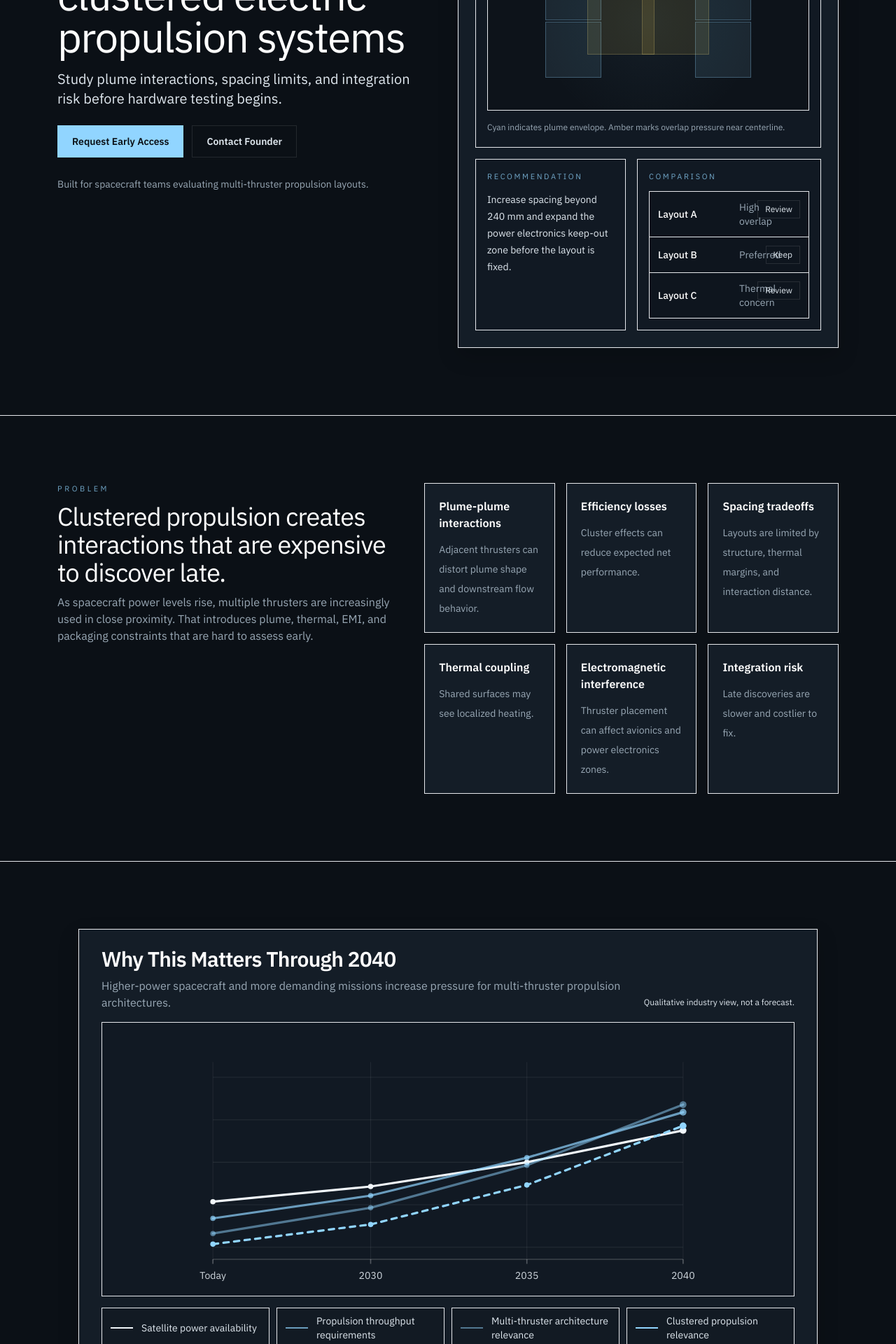
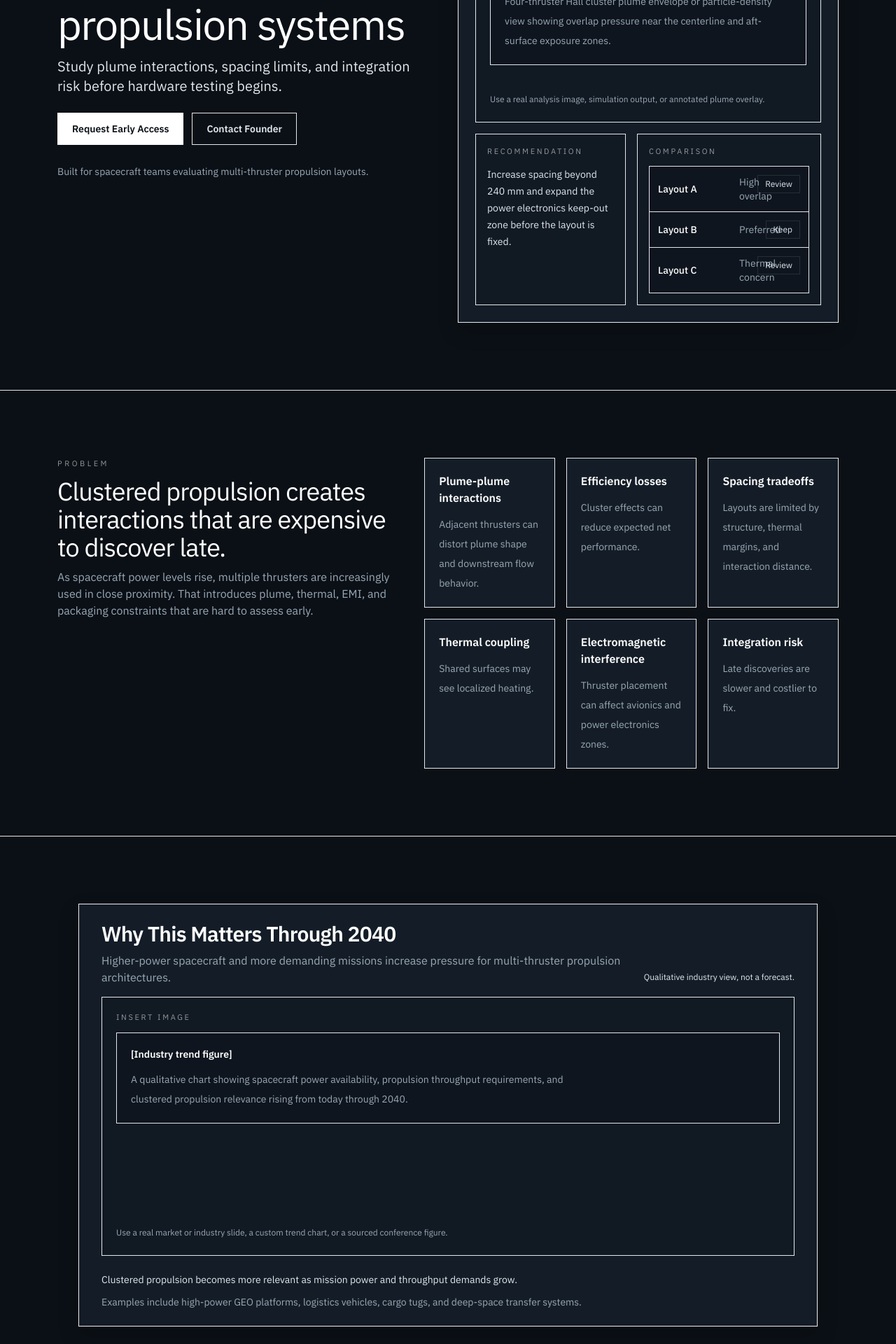
Before and after one commit to Venny-G/launchledger-web, a Next.js app: page / in a window 1280 px wide. Shown: the part 520-2440 px from the top of the page at 70% size. Built offline with nearby package versions, Linux system fonts and the light colour scheme.

Commit message:
Shift homepage to white-accent image placeholders

```diff
--- a/src/app/globals.css
+++ b/src/app/globals.css
@@ -21,9 +21,7 @@ body::before {
   content: "";
   position: fixed;
   inset: 0;
-  background:
-    radial-gradient(circle at top, rgba(145, 213, 255, 0.12), transparent 34%),
-    linear-gradient(180deg, rgba(255, 255, 255, 0.02), transparent 28%);
+  background: linear-gradient(180deg, rgba(255, 255, 255, 0.035), transparent 24%);
   pointer-events: none;
   z-index: -2;
 }
@@ -42,7 +40,7 @@ body::after {
 }
 
 ::selection {
-  background: rgba(145, 213, 255, 0.24);
+  background: rgba(255, 255, 255, 0.18);
   color: #ffffff;
 }
 
--- a/src/app/layout.tsx
+++ b/src/app/layout.tsx
@@ -55,7 +55,7 @@ export default function RootLayout({
       <body className="font-sans antialiased">
         <a
           href="#content"
-          className="sr-only focus:not-sr-only focus:fixed focus:left-4 focus:top-4 focus:z-[100] focus:bg-cyan focus:px-4 focus:py-2 focus:text-sm focus:font-semibold focus:text-slate"
+          className="sr-only focus:not-sr-only focus:fixed focus:left-4 focus:top-4 focus:z-[100] focus:bg-white focus:px-4 focus:py-2 focus:text-sm focus:font-semibold focus:text-slate"
         >
           Skip to content
         </a>
--- a/src/app/page.tsx
+++ b/src/app/page.tsx
@@ -1,4 +1,5 @@
 import { CtaBanner } from "@/components/cta-banner";
+import { ImagePlaceholder } from "@/components/image-placeholder";
 import { PressureTrendsFigure } from "@/components/pressure-trends-figure";
 import { SectionHeading } from "@/components/section-heading";
 import { Shell } from "@/components/shell";
@@ -23,6 +24,19 @@ const comparisonRows = [
   { configuration: "Layout A", outcome: "High overlap", action: "Review" },
   { configuration: "Layout B", outcome: "Preferred", action: "Keep" },
   { configuration: "Layout C", outcome: "Thermal concern", action: "Review" },
+];
+
+const credibilitySlots = [
+  {
+    title: "Cluster geometry trade study",
+    description:
+      "Compare spacing, cant angle, and keep-out margins across candidate propulsion layouts.",
+  },
+  {
+    title: "Thermal and EMI risk map",
+    description:
+      "Show sensitive avionics and power electronics zones relative to clustered thruster placement.",
+  },
 ];
 
 const workflowModules = [
@@ -54,7 +68,7 @@ export default function HomePage() {
           <div className="grid gap-10 lg:grid-cols-[minmax(0,1fr)_31rem] lg:items-center xl:grid-cols-[minmax(0,1fr)_34rem] xl:gap-14">
             <div className="max-w-3xl space-y-6">
               <div className="space-y-4">
-                <p className="font-mono text-xs uppercase tracking-[0.32em] text-cyan/75">
+                <p className="font-mono text-xs uppercase tracking-[0.32em] text-white/55">
                   LaunchLedger
                 </p>
                 <h1 className="max-w-4xl font-display text-4xl tracking-tight text-white sm:text-5xl lg:text-6xl">
@@ -69,13 +83,13 @@ export default function HomePage() {
               <div className="flex flex-col gap-3 sm:flex-row sm:flex-wrap">
                 <a
                   href={`mailto:${siteConfig.contactEmail}?subject=LaunchLedger%20Early%20Access`}
-                  className="inline-flex w-full items-center justify-center border border-cyan bg-cyan px-5 py-3 text-sm font-semibold text-ink transition hover:bg-white sm:w-auto"
+                  className="inline-flex w-full items-center justify-center border border-white bg-white px-5 py-3 text-sm font-semibold text-ink transition hover:bg-white/90 sm:w-auto"
                 >
                   Request Early Access
                 </a>
                 <a
                   href={`mailto:${siteConfig.contactEmail}?subject=LaunchLedger%20Founder%20Conversation`}
-                  className="inline-flex w-full items-center justify-center border border-white/10 px-5 py-3 text-sm font-semibold text-cloud transition hover:border-cyan/30 hover:text-white sm:w-auto"
+                  className="inline-flex w-full items-center justify-center border border-white/12 px-5 py-3 text-sm font-semibold text-cloud transition hover:border-white/28 hover:text-white sm:w-auto"
                 >
                   Contact Founder
                 </a>
@@ -89,7 +103,7 @@ export default function HomePage() {
             <div className="border border-white/8 bg-panel p-4 shadow-glow sm:p-5 lg:p-6">
               <div className="flex items-start justify-between gap-4">
                 <div>
-                  <p className="font-mono text-[11px] uppercase tracking-[0.28em] text-cyan/75">
+                  <p className="font-mono text-[11px] uppercase tracking-[0.28em] text-white/55">
                     Example Assessment
                   </p>
                   <h2 className="mt-3 text-xl font-semibold tracking-tight text-white">
@@ -97,7 +111,7 @@ export default function HomePage() {
                   </h2>
                 </div>
                 <span className="border border-white/10 px-3 py-1 text-xs font-medium text-cloud">
-                  Demonstration
+                  Image slot
                 </span>
               </div>
 
@@ -107,7 +121,7 @@ export default function HomePage() {
                     key={item.label}
                     className="bg-slate px-4 py-3"
                   >
-                    <dt className="font-mono text-[11px] uppercase tracking-[0.22em] text-cyan/75">
+                    <dt className="font-mono text-[11px] uppercase tracking-[0.22em] text-white/55">
                       {item.label}
                     </dt>
                     <dd className="mt-1.5 text-sm font-medium text-white">
@@ -118,25 +132,16 @@ export default function HomePage() {
               </dl>
 
               <div className="mt-5 grid gap-4">
-                <div className={innerCardClass}>
-                  <div className="relative h-56 overflow-hidden border border-white/8 bg-[#0d131a] sm:h-64">
-                    <div className="absolute inset-0 bg-[radial-gradient(circle_at_center,rgba(145,213,255,0.06),transparent_60%)]" />
-                    <div className="absolute left-[18%] top-[18%] h-20 w-20 border border-cyan/30 bg-cyan/10" />
-                    <div className="absolute right-[18%] top-[18%] h-20 w-20 border border-cyan/30 bg-cyan/10" />
-                    <div className="absolute bottom-[18%] left-[18%] h-20 w-20 border border-cyan/30 bg-cyan/10" />
-                    <div className="absolute bottom-[18%] right-[18%] h-20 w-20 border border-cyan/30 bg-cyan/10" />
-                    <div className="absolute left-[31%] top-[31%] h-24 w-24 border border-amber-200/20 bg-amber-300/10" />
-                    <div className="absolute right-[31%] top-[31%] h-24 w-24 border border-amber-200/20 bg-amber-300/10" />
-                  </div>
-                  <p className="mt-3 text-xs leading-6 text-muted">
-                    Cyan indicates plume envelope. Amber marks overlap pressure
-                    near centerline.
-                  </p>
-                </div>
+                <ImagePlaceholder
+                  title="Plume overlap map"
+                  description="Four-thruster Hall cluster plume envelope or particle-density view showing overlap pressure near the centerline and aft-surface exposure zones."
+                  note="Use a real analysis image, simulation output, or annotated plume overlay."
+                  frameClassName="min-h-[18rem]"
+                />
 
                 <div className="grid gap-4 lg:grid-cols-[minmax(0,0.9fr)_minmax(0,1.1fr)]">
                   <div className={innerCardClass}>
-                    <p className="font-mono text-[11px] uppercase tracking-[0.24em] text-cyan/75">
+                    <p className="font-mono text-[11px] uppercase tracking-[0.24em] text-white/55">
                       Recommendation
                     </p>
                     <p className="mt-3 text-sm leading-6 text-cloud">
@@ -145,7 +150,7 @@ export default function HomePage() {
                   </div>
 
                   <div className={innerCardClass}>
-                    <p className="font-mono text-[11px] uppercase tracking-[0.24em] text-cyan/75">
+                    <p className="font-mono text-[11px] uppercase tracking-[0.24em] text-white/55">
                       Comparison
                     </p>
                     <div className="mt-3 divide-y divide-white/8 border border-white/8 bg-black/15">
@@ -216,11 +221,8 @@ export default function HomePage() {
               />
               <div className="space-y-4">
                 {supportAreas.map((item) => (
-                  <div
-                    key={item}
-                    className={`${outerCardClass} flex items-start gap-3`}
-                  >
-                    <span className="mt-2 h-2 w-2 bg-cyan" />
+                  <div key={item} className={`${outerCardClass} flex items-start gap-3`}>
+                    <span className="mt-2 h-2 w-2 bg-white/60" />
                     <p className="text-sm leading-7 text-cloud">{item}</p>
                   </div>
                 ))}
@@ -234,7 +236,7 @@ export default function HomePage() {
             <div className="border border-white/8 bg-panel p-5 shadow-glow sm:p-6">
               <div className="flex items-center justify-between gap-3">
                 <div>
-                  <p className="font-mono text-[11px] uppercase tracking-[0.28em] text-cyan/75">
+                  <p className="font-mono text-[11px] uppercase tracking-[0.28em] text-white/55">
                     Typical Review Process
                   </p>
                   <h3 className="mt-3 text-xl font-semibold text-white">
@@ -252,7 +254,7 @@ export default function HomePage() {
                     key={module.title}
                     className={innerCardClass}
                   >
-                    <p className="font-mono text-[11px] uppercase tracking-[0.24em] text-cyan/75">
+                    <p className="font-mono text-[11px] uppercase tracking-[0.24em] text-white/55">
                       0{index + 1}
                     </p>
                     <h4 className="mt-2 text-base font-semibold text-white">
@@ -290,6 +292,17 @@ export default function HomePage() {
                     {capability.body}
                   </p>
                 </article>
+              ))}
+            </div>
+            <div className="grid gap-4 lg:grid-cols-2">
+              {credibilitySlots.map((slot) => (
+                <ImagePlaceholder
+                  key={slot.title}
+                  title={slot.title}
+                  description={slot.description}
+                  note="Leave this slot for a real chart, analysis output, or annotated engineering image."
+                  frameClassName="min-h-[15rem]"
+                />
               ))}
             </div>
           </div>
--- a/src/components/brand-mark.tsx
+++ b/src/components/brand-mark.tsx
@@ -11,7 +11,7 @@ export function BrandMark({ compact = false }: BrandMarkProps) {
   return (
     <Link
       href="/"
-      className="group inline-flex items-center gap-3 text-sm text-cloud transition hover:text-white focus-visible:outline-none focus-visible:ring-2 focus-visible:ring-cyan/70"
+      className="group inline-flex items-center gap-3 text-sm text-cloud transition hover:text-white focus-visible:outline-none focus-visible:ring-2 focus-visible:ring-white/50"
       aria-label={siteConfig.name}
     >
       <span className="relative overflow-hidden border border-white/8 bg-slate shadow-glow">
@@ -25,7 +25,7 @@ export function BrandMark({ compact = false }: BrandMarkProps) {
       </span>
       <span className="flex flex-col leading-none">
         <span
-          className={`font-mono uppercase text-cyan/75 ${
+          className={`font-mono uppercase text-white/55 ${
             compact
               ? "max-w-[13rem] text-[0.56rem] leading-[1.35] tracking-[0.18em]"
               : "hidden max-w-[16rem] text-[0.56rem] leading-[1.35] tracking-[0.18em] lg:block"
--- a/src/components/cta-banner.tsx
+++ b/src/components/cta-banner.tsx
@@ -13,7 +13,7 @@ export function CtaBanner({ title, body, note }: CtaBannerProps) {
         <div className="border border-white/8 bg-panel px-5 py-8 shadow-glow sm:px-8 sm:py-10">
           <div className="flex flex-col gap-8 lg:flex-row lg:items-end lg:justify-between">
             <div className="max-w-2xl space-y-4">
-              <p className="font-mono text-[11px] uppercase tracking-[0.32em] text-cyan/75">
+              <p className="font-mono text-[11px] uppercase tracking-[0.32em] text-white/55">
                 Early access
               </p>
               <h2 className="font-display text-2xl tracking-tight text-white sm:text-3xl lg:text-4xl">
@@ -29,13 +29,13 @@ export function CtaBanner({ title, body, note }: CtaBannerProps) {
             <div className="flex flex-col gap-3 sm:flex-row">
               <a
                 href={`mailto:${siteConfig.contactEmail}?subject=LaunchLedger%20Early%20Access`}
-                className="inline-flex w-full items-center justify-center border border-cyan bg-cyan px-5 py-3 text-sm font-semibold text-ink transition hover:bg-white sm:w-auto"
+                className="inline-flex w-full items-center justify-center border border-white bg-white px-5 py-3 text-sm font-semibold text-ink transition hover:bg-white/90 sm:w-auto"
               >
                 Request Early Access
               </a>
               <a
                 href={`mailto:${siteConfig.contactEmail}?subject=LaunchLedger%20Founder%20Conversation`}
-                className="inline-flex w-full items-center justify-center border border-white/10 px-5 py-3 text-sm font-semibold text-cloud transition hover:border-cyan/30 hover:text-white sm:w-auto"
+                className="inline-flex w-full items-center justify-center border border-white/12 px-5 py-3 text-sm font-semibold text-cloud transition hover:border-white/28 hover:text-white sm:w-auto"
               >
                 Contact Founder
               </a>
--- /dev/null
+++ b/src/components/image-placeholder.tsx
@@ -0,0 +1,36 @@
+type ImagePlaceholderProps = {
+  title: string;
+  description: string;
+  note?: string;
+  className?: string;
+  frameClassName?: string;
+};
+
+export function ImagePlaceholder({
+  title,
+  description,
+  note,
+  className = "",
+  frameClassName = "min-h-[16rem]",
+}: ImagePlaceholderProps) {
+  return (
+    <div className={`border border-white/8 bg-slate ${className}`}>
+      <div className={`flex h-full flex-col justify-between p-4 sm:p-5 ${frameClassName}`}>
+        <div className="space-y-3">
+          <p className="font-mono text-[11px] uppercase tracking-[0.24em] text-white/55">
+            Insert image
+          </p>
+          <div className="border border-white/8 bg-black/15 p-4 sm:p-5">
+            <p className="text-sm font-semibold text-white">[{title}]</p>
+            <p className="mt-3 max-w-2xl text-sm leading-7 text-muted">
+              {description}
+            </p>
+          </div>
+        </div>
+        {note ? (
+          <p className="mt-4 text-xs leading-6 text-muted">{note}</p>
+        ) : null}
+      </div>
+    </div>
+  );
+}
--- a/src/components/pressure-trends-figure.tsx
+++ b/src/components/pressure-trends-figure.tsx
@@ -1,61 +1,4 @@
-const xTicks = [
-  { x: 88, label: "Today" },
-  { x: 296, label: "2030" },
-  { x: 502, label: "2035" },
-  { x: 708, label: "2040" },
-];
-
-const gridRows = [72, 128, 184, 240, 296];
-
-const trendSeries = [
-  {
-    label: "Satellite power availability",
-    color: "#f1f6fa",
-    points: [
-      [88, 236],
-      [296, 216],
-      [502, 184],
-      [708, 142],
-    ],
-  },
-  {
-    label: "Propulsion throughput requirements",
-    color: "rgba(145, 213, 255, 0.7)",
-    points: [
-      [88, 258],
-      [296, 228],
-      [502, 178],
-      [708, 118],
-    ],
-  },
-  {
-    label: "Multi-thruster architecture relevance",
-    color: "rgba(145, 213, 255, 0.5)",
-    points: [
-      [88, 278],
-      [296, 244],
-      [502, 188],
-      [708, 108],
-    ],
-  },
-  {
-    label: "Clustered propulsion relevance",
-    color: "#91d5ff",
-    points: [
-      [88, 292],
-      [296, 266],
-      [502, 214],
-      [708, 136],
-    ],
-    dashArray: "7 7",
-  },
-];
-
-const verticalGrid = xTicks.map((tick) => tick.x);
-
-function toPointString(points: number[][]) {
-  return points.map(([x, y]) => `${x},${y}`).join(" ");
-}
+import { ImagePlaceholder } from "@/components/image-placeholder";
 
 export function PressureTrendsFigure() {
   return (
@@ -76,118 +19,12 @@ export function PressureTrendsFigure() {
           </p>
         </div>
 
-        <div className="overflow-hidden border border-white/8 bg-slate">
-          <div className="h-[280px] w-full sm:h-[330px] lg:h-[390px]">
-            <svg
-              viewBox="0 0 796 360"
-              className="h-full w-full"
-              aria-hidden="true"
-              focusable="false"
-            >
-              <rect x="0" y="0" width="796" height="360" fill="#111923" />
-
-              {gridRows.map((y) => (
-                <line
-                  key={y}
-                  x1="88"
-                  y1={y}
-                  x2="708"
-                  y2={y}
-                  stroke="rgba(255,255,255,0.08)"
-                  strokeWidth="1"
-                />
-              ))}
-
-              {verticalGrid.map((x) => (
-                <line
-                  key={x}
-                  x1={x}
-                  y1="52"
-                  x2={x}
-                  y2="312"
-                  stroke="rgba(255,255,255,0.07)"
-                  strokeWidth="1"
-                />
-              ))}
-
-              <line
-                x1="88"
-                y1="312"
-                x2="708"
-                y2="312"
-                stroke="rgba(255,255,255,0.18)"
-                strokeWidth="1.2"
-              />
-
-              {trendSeries.map((series) => (
-                <g key={series.label}>
-                  <polyline
-                    fill="none"
-                    points={toPointString(series.points)}
-                    stroke={series.color}
-                    strokeWidth="3"
-                    strokeLinecap="round"
-                    strokeLinejoin="round"
-                    strokeDasharray={series.dashArray}
-                  />
-                  {series.points.map(([x, y], index) => (
-                    <circle
-                      key={`${series.label}-${x}-${y}`}
-                      cx={x}
-                      cy={y}
-                      r={index === series.points.length - 1 ? "4.5" : "3.5"}
-                      fill={series.color}
-                    />
-                  ))}
-                </g>
-              ))}
-
-              {xTicks.map((tick) => (
-                <g key={tick.label}>
-                  <line
-                    x1={tick.x}
-                    y1="312"
-                    x2={tick.x}
-                    y2="318"
-                    stroke="rgba(255,255,255,0.28)"
-                    strokeWidth="1.5"
-                  />
-                  <text
-                    x={tick.x}
-                    y="338"
-                    textAnchor="middle"
-                    fontSize="13"
-                    fill="rgba(223,231,238,0.92)"
-                  >
-                    {tick.label}
-                  </text>
-                </g>
-              ))}
-            </svg>
-          </div>
-        </div>
-
-        <div className="grid gap-2.5 sm:grid-cols-2 xl:grid-cols-4">
-          {trendSeries.map((series) => (
-            <div
-              key={series.label}
-              className="flex items-center gap-3 border border-white/8 bg-black/10 px-3 py-2"
-            >
-              <span
-                className="block h-[2px] w-8 shrink-0"
-                style={{
-                  backgroundColor: series.color,
-                  backgroundImage: series.dashArray
-                    ? `repeating-linear-gradient(to right, ${series.color} 0 8px, transparent 8px 14px)`
-                    : undefined,
-                }}
-              />
-              <span className="text-xs leading-6 text-cloud sm:text-sm">
-                {series.label}
-              </span>
-            </div>
-          ))}
-        </div>
+        <ImagePlaceholder
+          title="Industry trend figure"
+          description="A qualitative chart showing spacecraft power availability, propulsion throughput requirements, and clustered propulsion relevance rising from today through 2040."
+          note="Use a real market or industry slide, a custom trend chart, or a sourced conference figure."
+          frameClassName="min-h-[18rem] sm:min-h-[20rem] lg:min-h-[23rem]"
+        />
 
         <div className="space-y-2 pt-1">
           <p className="text-sm leading-7 text-cloud">
--- a/src/components/section-heading.tsx
+++ b/src/components/section-heading.tsx
@@ -15,7 +15,7 @@ export function SectionHeading({
 
   return (
     <div className={`flex max-w-2xl flex-col gap-2.5 ${alignment}`}>
-      <p className="font-mono text-[11px] uppercase tracking-[0.32em] text-cyan/75">
+      <p className="font-mono text-[11px] uppercase tracking-[0.32em] text-white/55">
         {eyebrow}
       </p>
       <h2 className="font-display text-2xl tracking-tight text-white sm:text-3xl lg:text-4xl">
--- a/src/components/site-footer.tsx
+++ b/src/components/site-footer.tsx
@@ -14,13 +14,13 @@ export function SiteFooter() {
           </p>
           <a
             href={`mailto:${siteConfig.contactEmail}`}
-            className="inline-flex text-sm text-white underline decoration-cyan/35 underline-offset-4 transition hover:decoration-cyan"
+            className="inline-flex text-sm text-white underline decoration-white/35 underline-offset-4 transition hover:decoration-white"
           >
             {siteConfig.contactEmail}
           </a>
         </div>
         <div className="space-y-4">
-          <p className="font-mono text-xs uppercase tracking-[0.28em] text-cyan/75">
+          <p className="font-mono text-xs uppercase tracking-[0.28em] text-white/55">
             Explore
           </p>
           <div className="flex flex-col gap-2 text-sm text-muted">
--- a/src/components/site-header.tsx
+++ b/src/components/site-header.tsx
@@ -12,7 +12,7 @@ export function SiteHeader() {
             <BrandMark />
             <a
               href={`mailto:${siteConfig.contactEmail}?subject=LaunchLedger%20Early%20Access`}
-              className="inline-flex shrink-0 border border-cyan/25 bg-cyan/12 px-3 py-2 text-[11px] font-medium text-cyan transition hover:border-cyan/40 hover:bg-cyan/18 hover:text-white sm:px-4 sm:text-sm"
+              className="inline-flex shrink-0 border border-white bg-white px-3 py-2 text-[11px] font-medium text-ink transition hover:bg-white/90 sm:px-4 sm:text-sm"
             >
               Early Access
             </a>
--- a/tailwind.config.ts
+++ b/tailwind.config.ts
@@ -9,7 +9,6 @@ const config: Config = {
         slate: "#111923",
         line: "rgba(255, 255, 255, 0.08)",
         panel: "#141d27",
-        cyan: "#91d5ff",
         cloud: "#dfe7ee",
         muted: "#99a8b5",
       },
```
